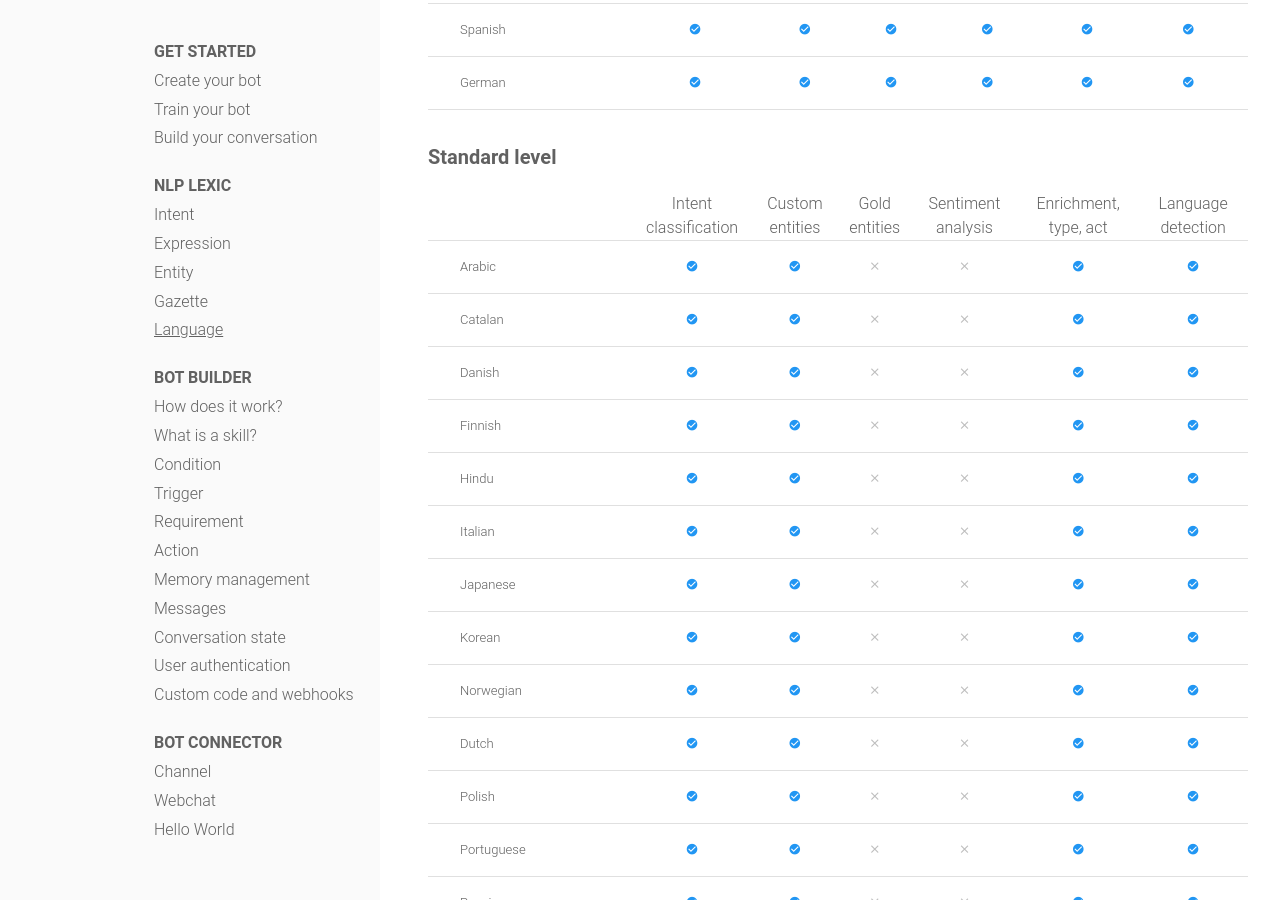
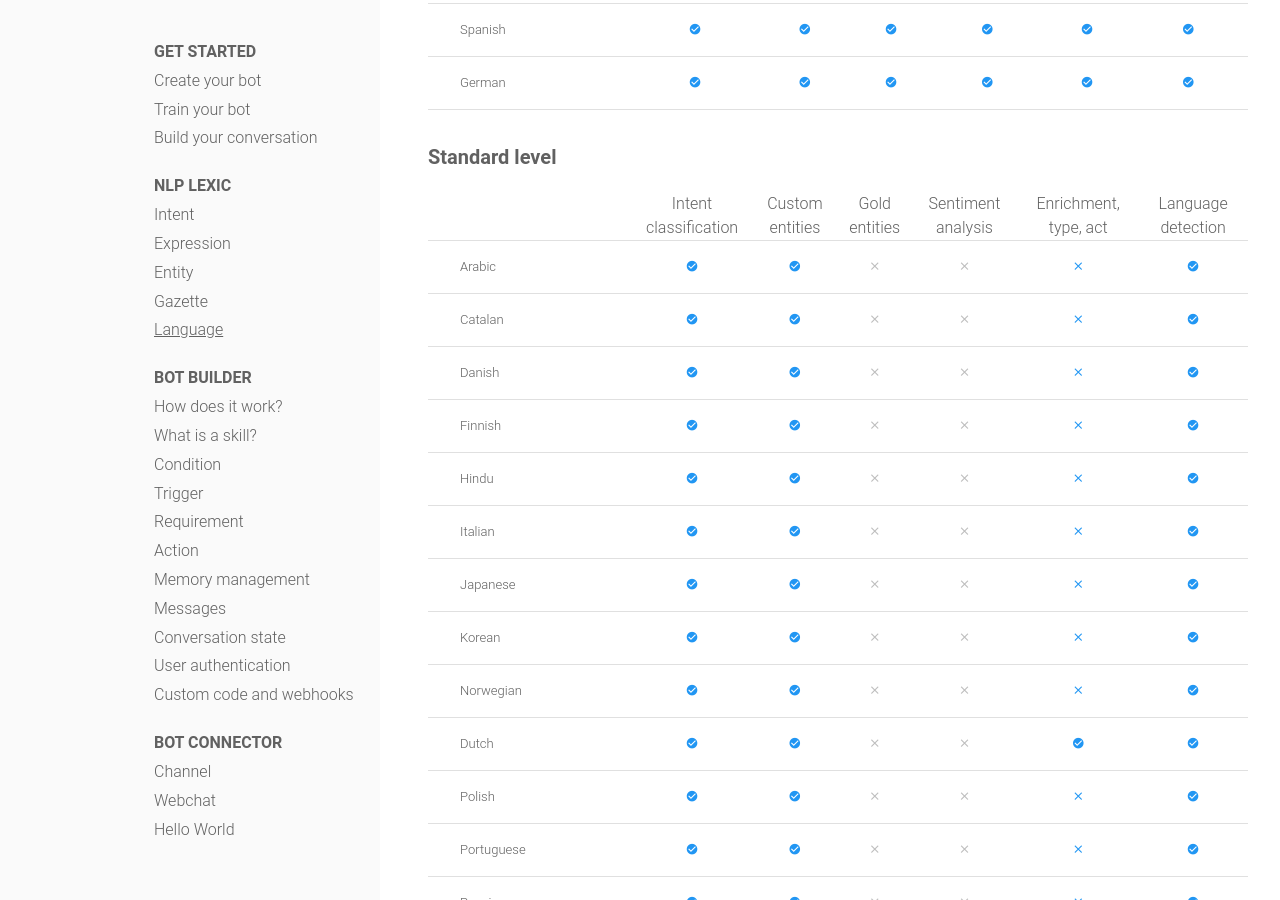
Before and after one commit to SAP-archive/docs, a Jekyll site: the page built from concepts/nlp_lexic/language.md, in a window 1280 px wide and 900 px high, scrolled down 583 px. Built offline with Jekyll 4.4.1, drawn with Linux system fonts in a browser that asks for light colours; nearby versions of some CDN libraries; a style sheet for code colours, icons or effects is not loaded.

Commit message:
fix() change standard language table to reflect reality

```diff
--- a/concepts/nlp_lexic/language.md
+++ b/concepts/nlp_lexic/language.md
@@ -82,7 +82,7 @@
         <td><i class="c-blue-500 ion-md-checkmark-circle"></i></td>
         <td><i class="c-grey-400 ion-md-close"></i></td>
         <td><i class="c-grey-400 ion-md-close"></i></td>
-        <td><i class="c-blue-500 ion-md-checkmark-circle"></i></td>
+        <td><i class="c-blue-500 ion-md-close"></i></td>
         <td><i class="c-blue-500 ion-md-checkmark-circle"></i></td>
     </tr>
     <tr>
@@ -91,7 +91,7 @@
         <td><i class="c-blue-500 ion-md-checkmark-circle"></i></td>
         <td><i class="c-grey-400 ion-md-close"></i></td>
         <td><i class="c-grey-400 ion-md-close"></i></td>
-        <td><i class="c-blue-500 ion-md-checkmark-circle"></i></td>
+        <td><i class="c-blue-500 ion-md-close"></i></td>
         <td><i class="c-blue-500 ion-md-checkmark-circle"></i></td>
     </tr>
     <tr>
@@ -100,7 +100,7 @@
         <td><i class="c-blue-500 ion-md-checkmark-circle"></i></td>
         <td><i class="c-grey-400 ion-md-close"></i></td>
         <td><i class="c-grey-400 ion-md-close"></i></td>
-        <td><i class="c-blue-500 ion-md-checkmark-circle"></i></td>
+        <td><i class="c-blue-500 ion-md-close"></i></td>
         <td><i class="c-blue-500 ion-md-checkmark-circle"></i></td>
         </tr>
     <tr>
@@ -109,7 +109,7 @@
         <td><i class="c-blue-500 ion-md-checkmark-circle"></i></td>
         <td><i class="c-grey-400 ion-md-close"></i></td>
         <td><i class="c-grey-400 ion-md-close"></i></td>
-        <td><i class="c-blue-500 ion-md-checkmark-circle"></i></td>
+        <td><i class="c-blue-500 ion-md-close"></i></td>
         <td><i class="c-blue-500 ion-md-checkmark-circle"></i></td>
     </tr>
     <tr>
@@ -118,7 +118,7 @@
         <td><i class="c-blue-500 ion-md-checkmark-circle"></i></td>
         <td><i class="c-grey-400 ion-md-close"></i></td>
         <td><i class="c-grey-400 ion-md-close"></i></td>
-        <td><i class="c-blue-500 ion-md-checkmark-circle"></i></td>
+        <td><i class="c-blue-500 ion-md-close"></i></td>
         <td><i class="c-blue-500 ion-md-checkmark-circle"></i></td>
     </tr>
     <tr>
@@ -127,7 +127,7 @@
         <td><i class="c-blue-500 ion-md-checkmark-circle"></i></td>
         <td><i class="c-grey-400 ion-md-close"></i></td>
         <td><i class="c-grey-400 ion-md-close"></i></td>
-        <td><i class="c-blue-500 ion-md-checkmark-circle"></i></td>
+        <td><i class="c-blue-500 ion-md-close"></i></td>
         <td><i class="c-blue-500 ion-md-checkmark-circle"></i></td>
     </tr>
     <tr>
@@ -136,7 +136,7 @@
         <td><i class="c-blue-500 ion-md-checkmark-circle"></i></td>
         <td><i class="c-grey-400 ion-md-close"></i></td>
         <td><i class="c-grey-400 ion-md-close"></i></td>
-        <td><i class="c-blue-500 ion-md-checkmark-circle"></i></td>
+        <td><i class="c-blue-500 ion-md-close"></i></td>
         <td><i class="c-blue-500 ion-md-checkmark-circle"></i></td>
         </tr>
     <tr>
@@ -145,7 +145,7 @@
         <td><i class="c-blue-500 ion-md-checkmark-circle"></i></td>
         <td><i class="c-grey-400 ion-md-close"></i></td>
         <td><i class="c-grey-400 ion-md-close"></i></td>
-        <td><i class="c-blue-500 ion-md-checkmark-circle"></i></td>
+        <td><i class="c-blue-500 ion-md-close"></i></td>
         <td><i class="c-blue-500 ion-md-checkmark-circle"></i></td>
     </tr>
     <tr>
@@ -154,7 +154,7 @@
         <td><i class="c-blue-500 ion-md-checkmark-circle"></i></td>
         <td><i class="c-grey-400 ion-md-close"></i></td>
         <td><i class="c-grey-400 ion-md-close"></i></td>
-        <td><i class="c-blue-500 ion-md-checkmark-circle"></i></td>
+        <td><i class="c-blue-500 ion-md-close"></i></td>
         <td><i class="c-blue-500 ion-md-checkmark-circle"></i></td>
     </tr>
     <tr>
@@ -172,7 +172,7 @@
         <td><i class="c-blue-500 ion-md-checkmark-circle"></i></td>
         <td><i class="c-grey-400 ion-md-close"></i></td>
         <td><i class="c-grey-400 ion-md-close"></i></td>
-        <td><i class="c-blue-500 ion-md-checkmark-circle"></i></td>
+        <td><i class="c-blue-500 ion-md-close"></i></td>
         <td><i class="c-blue-500 ion-md-checkmark-circle"></i></td>
         </tr>
     <tr>
@@ -181,7 +181,7 @@
         <td><i class="c-blue-500 ion-md-checkmark-circle"></i></td>
         <td><i class="c-grey-400 ion-md-close"></i></td>
         <td><i class="c-grey-400 ion-md-close"></i></td>
-        <td><i class="c-blue-500 ion-md-checkmark-circle"></i></td>
+        <td><i class="c-blue-500 ion-md-close"></i></td>
         <td><i class="c-blue-500 ion-md-checkmark-circle"></i></td>
     </tr>
     <tr>
@@ -190,7 +190,7 @@
         <td><i class="c-blue-500 ion-md-checkmark-circle"></i></td>
         <td><i class="c-grey-400 ion-md-close"></i></td>
         <td><i class="c-grey-400 ion-md-close"></i></td>
-        <td><i class="c-blue-500 ion-md-checkmark-circle"></i></td>
+        <td><i class="c-blue-500 ion-md-close"></i></td>
         <td><i class="c-blue-500 ion-md-checkmark-circle"></i></td>
     </tr>
     <tr>
@@ -199,7 +199,7 @@
         <td><i class="c-blue-500 ion-md-checkmark-circle"></i></td>
         <td><i class="c-grey-400 ion-md-close"></i></td>
         <td><i class="c-grey-400 ion-md-close"></i></td>
-        <td><i class="c-blue-500 ion-md-checkmark-circle"></i></td>
+        <td><i class="c-blue-500 ion-md-close"></i></td>
         <td><i class="c-blue-500 ion-md-checkmark-circle"></i></td>
     </tr>
     <tr>
@@ -208,7 +208,7 @@
         <td><i class="c-blue-500 ion-md-checkmark-circle"></i></td>
         <td><i class="c-grey-400 ion-md-close"></i></td>
         <td><i class="c-grey-400 ion-md-close"></i></td>
-        <td><i class="c-blue-500 ion-md-checkmark-circle"></i></td>
+        <td><i class="c-blue-500 ion-md-close"></i></td>
         <td><i class="c-blue-500 ion-md-checkmark-circle"></i></td>
      </tr>
     </tbody>
```
